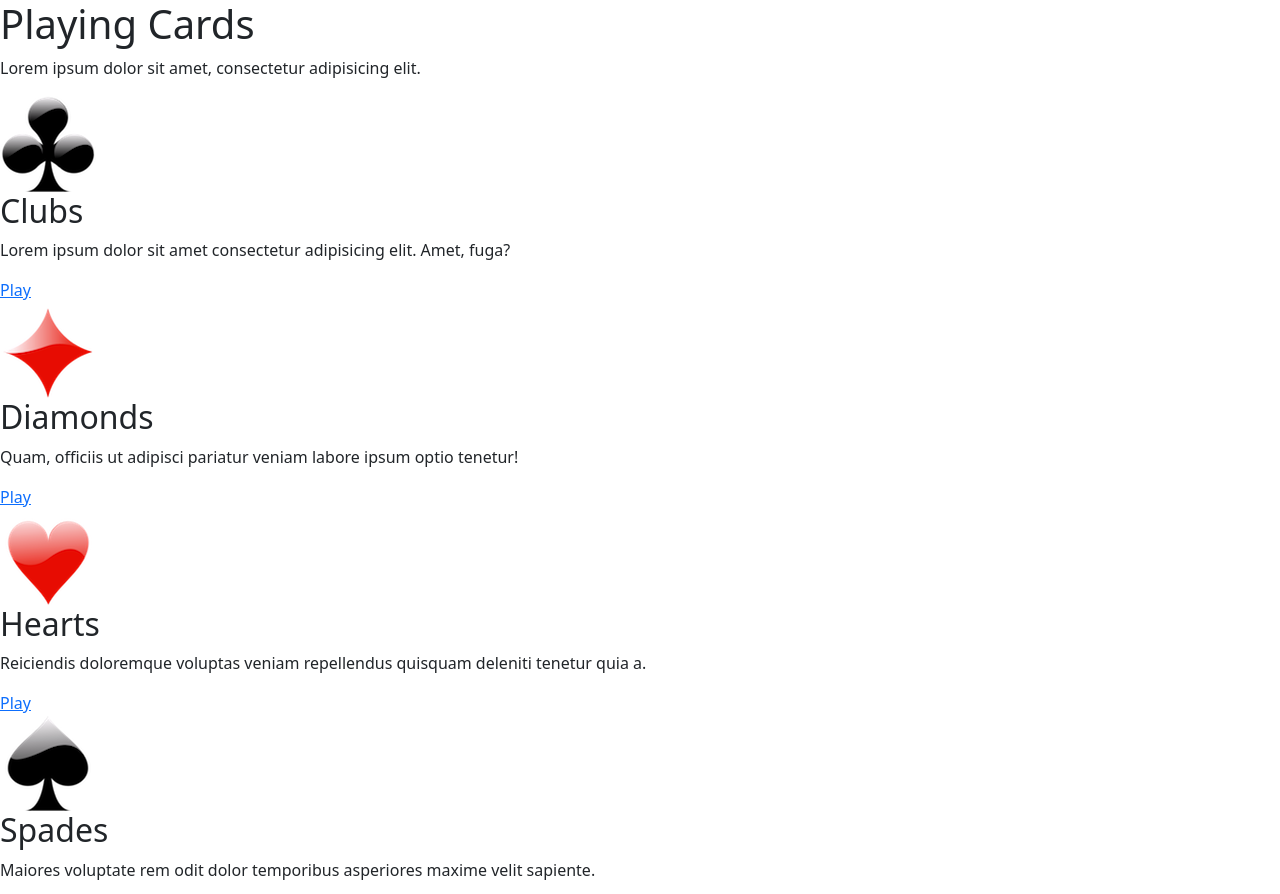
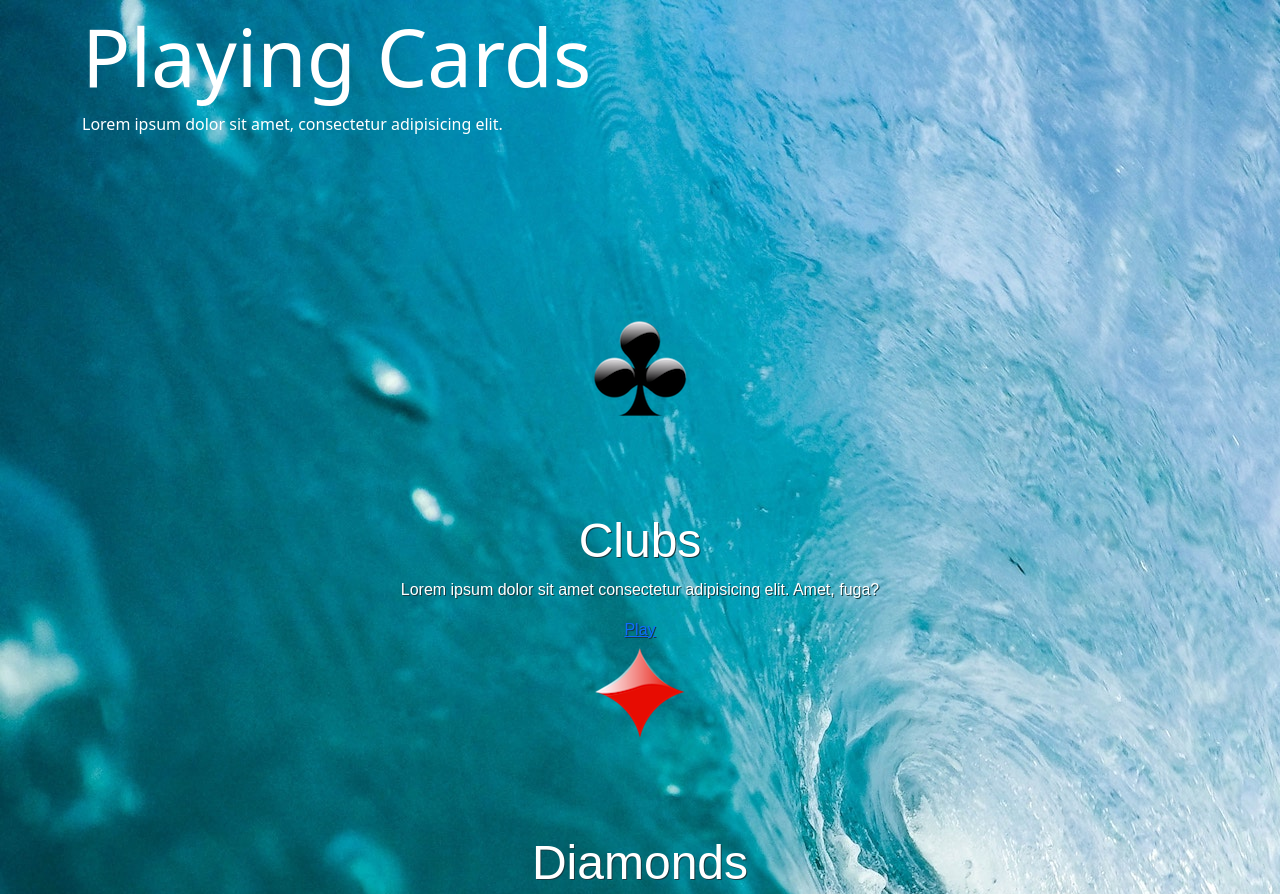
Before and after one commit to info340a-wi24/problem-set-04-iefegensh, a plain HTML site: page problem-b/index.html in a window 1280 px wide. Shown: the top 894 px of the page. Drawn offline with nearby package versions, Linux system fonts and the light colour scheme; files that its build step writes are made by us from their sources; files whose address does not match are found by name.

Commit message:
some changes on part b

```diff
--- a/problem-b/index.html
+++ b/problem-b/index.html
@@ -4,6 +4,7 @@
   <meta charset="utf-8">
   <meta name="viewport" content="width=device-width, initial-scale=1, shrink-to-fit=no">
   <link rel="stylesheet" href="https://cdn.jsdelivr.net/npm/bootstrap@5.0.0/dist/css/bootstrap.min.css">
+  <link rel="stylesheet" href="css/style.css">
   <title>Playing Cards</title>
 
   <!-- link in Bootstrap here -->
@@ -11,14 +12,14 @@
 
 <body>
   <header>
-    <div>
+    <div class="container">
       <h1>Playing Cards</h1>
       <p>Lorem ipsum dolor sit amet, consectetur adipisicing elit.</p>
     </div>
   </header>
 
   <main>
-    <div>
+    <div class="container">
       <!-- Card 1 -->
       <div>
         <img src="img/card-club-icon.png" alt="the club suit symbol">
```
